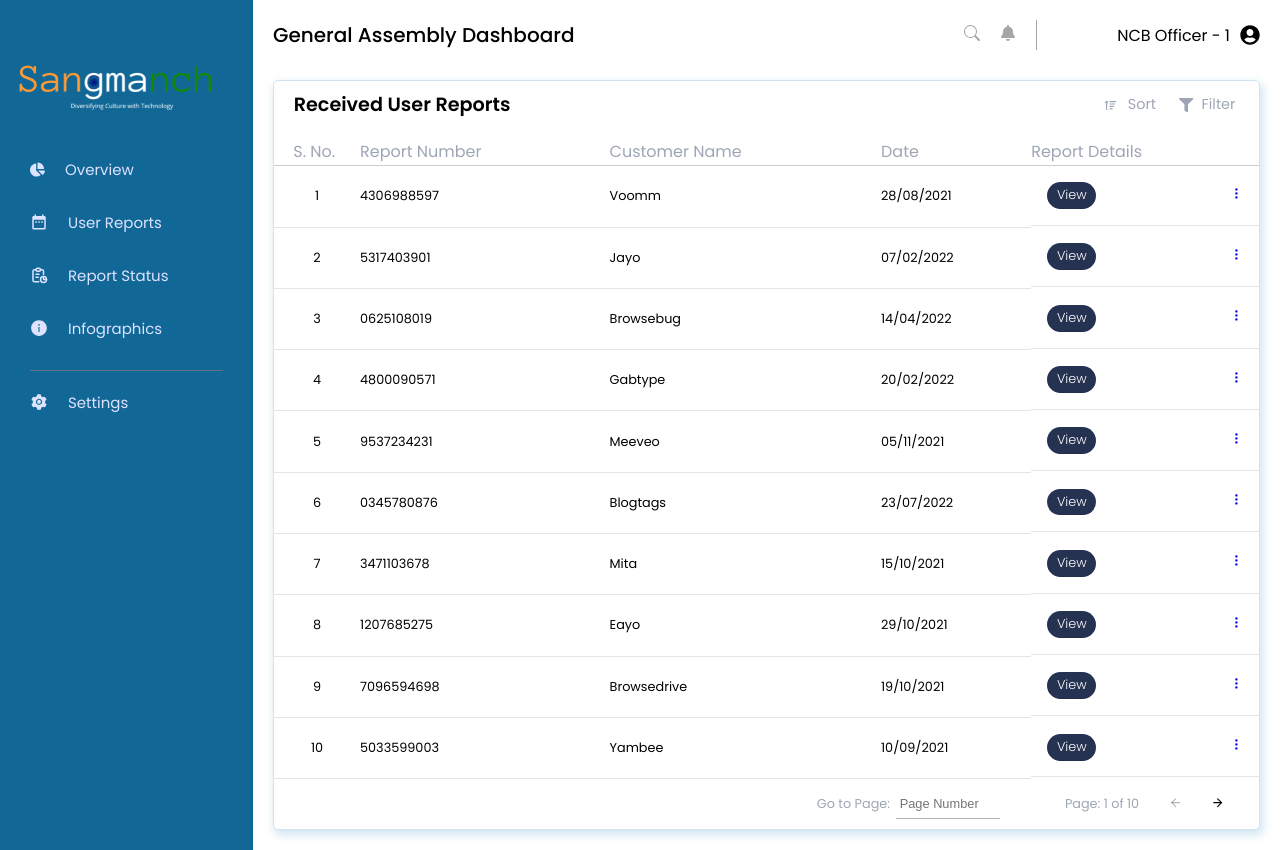
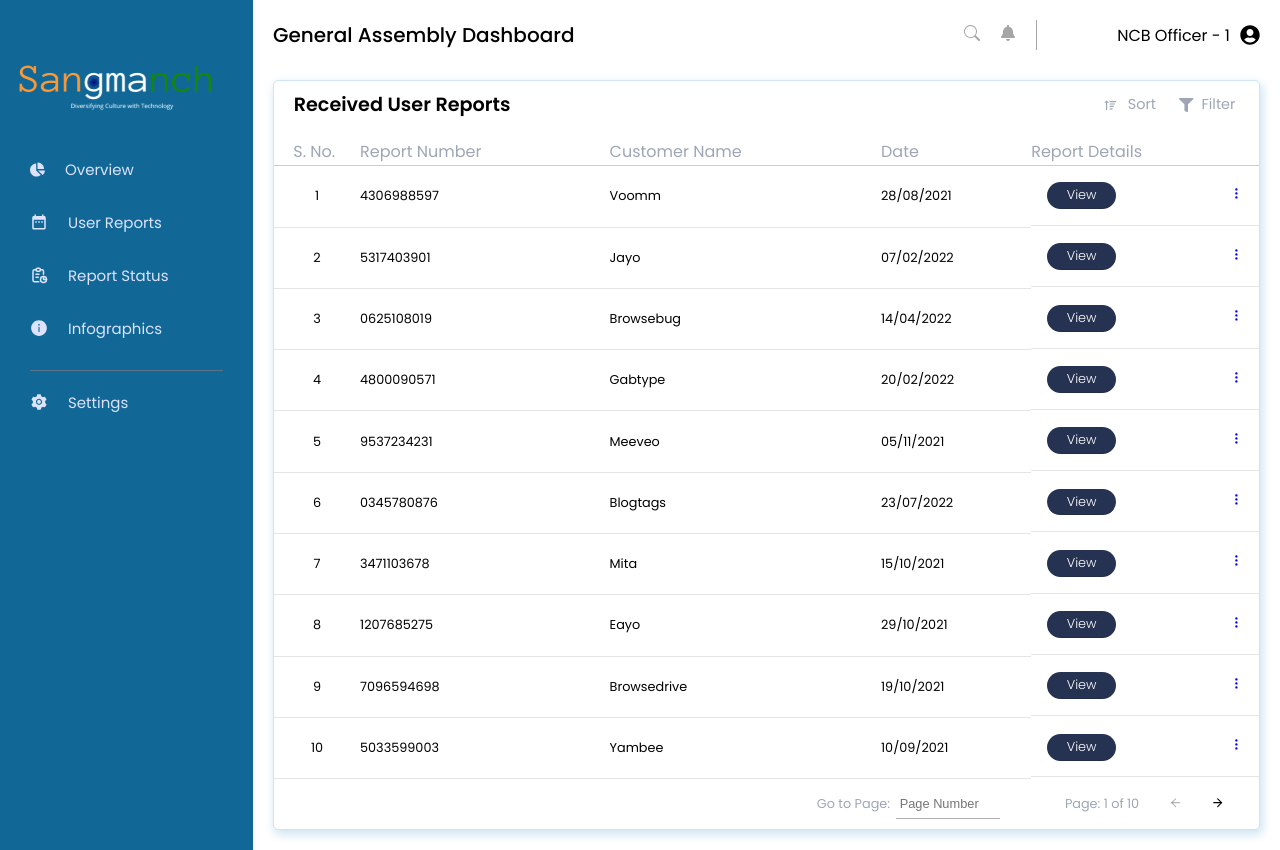
Before and after one commit to Team-Disruptorss-SIH-22/sangmanch-FE, a React (Create React App) app: page /reports in a window 1280 px wide. Built offline with nearby package versions, Linux system fonts and the light colour scheme; no server answers.

Commit message:
Add more Padding to button in reports

```diff
--- a/src/styles/admin/reports.module.css
+++ b/src/styles/admin/reports.module.css
@@ -136,7 +136,7 @@
   font-weight: 300;
   background: #263252;
   color: white;
-  padding: 2% 5%;
+  padding: 2% 10%;
   border-radius: 15px;
 }
 
```
